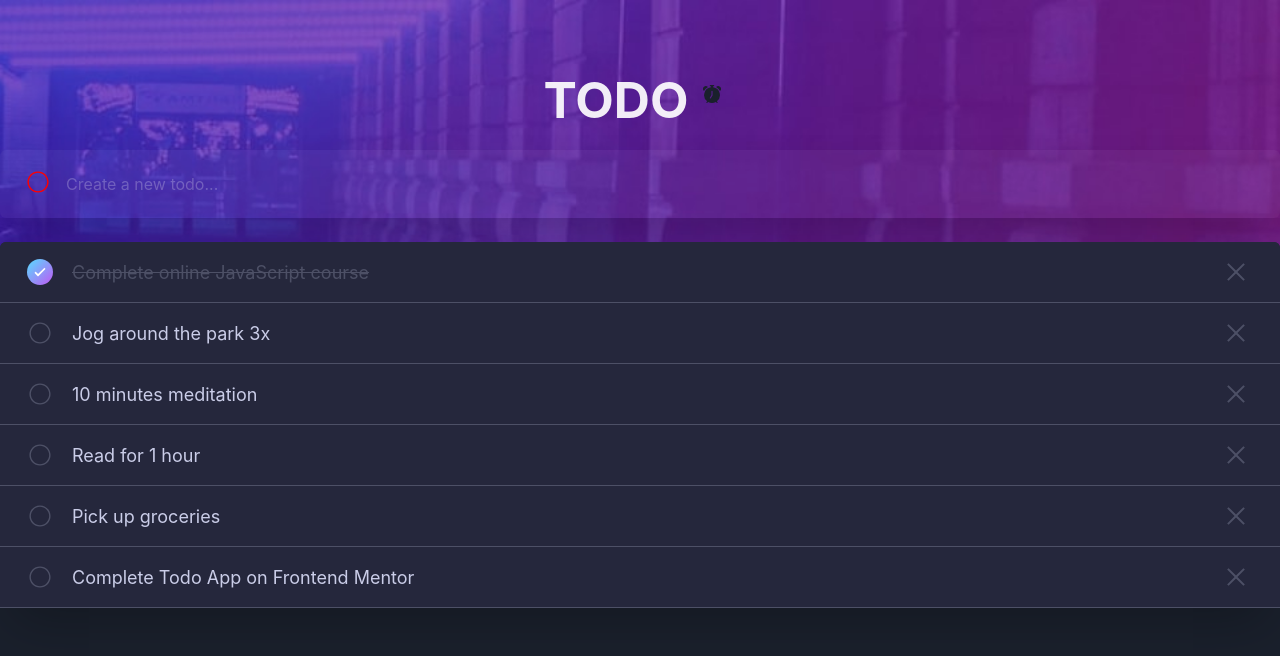
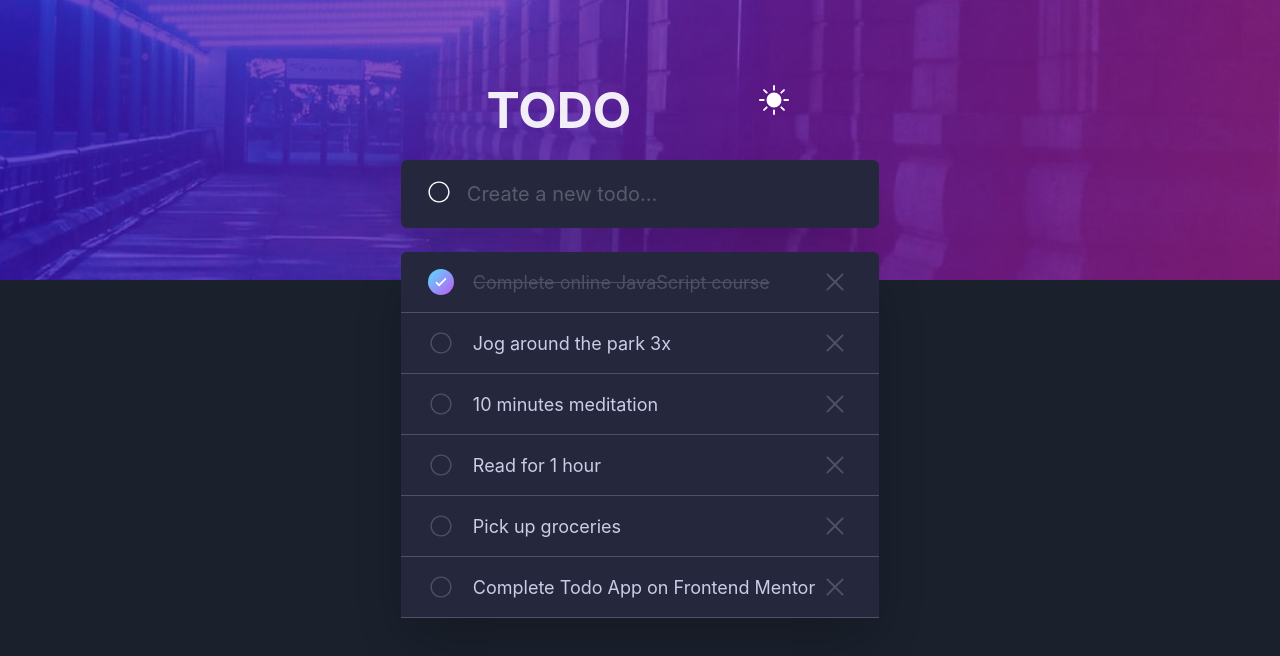
Before and after one commit to gorakhjoshi/react-vite-ts, a React (Vite) app: page / in a window 1280 px wide. Shown: the top 656 px of the page. Built offline with nearby package versions, Linux system fonts and the light colour scheme.

Commit message:
slightly UI modified

```diff
--- a/src/components/TodoComponent/index.tsx
+++ b/src/components/TodoComponent/index.tsx
@@ -1,41 +1,32 @@
-import { Box, Flex, Heading, Icon, IconButton } from '@chakra-ui/react';
-import { BsFillAlarmFill } from 'react-icons/bs';
+import { Box, Flex, Heading, Icon, IconButton, Spacer } from '@chakra-ui/react';
+import { BsFillSunFill } from 'react-icons/bs';
 import TodoInput from '../TodoInput';
 import TodoList from '../TodoList';
 
 function TodoComponent() {
   return (
     <Flex
-      as="main"
       w="100%"
-      h="400px"
+      h="35vh"
       bgImage="assets/bgImage.jpg"
-      position="absolute"
       bgSize="cover"
       bgPosition="center"
       direction="column"
+      align="center"
     >
-      <Flex
-        direction="column"
-        maxW="600px"
-        position="relative"
-        mx="auto"
-        top="50"
-        p="5"
-      >
-        <Flex justify="space-between">
+      <Flex w="24%" justifyContent="space-between" mt="80px" mb="20px">
         <Heading as="h1" fontSize="50px">
           TODO
         </Heading>
         <IconButton
           aria-label="toggle mode"
           colorScheme="transparent"
-            icon={<Icon as={BsFillAlarmFill} />}
-            size="lg"
+          icon={<Icon as={BsFillSunFill} />}
+          fontSize="30px"
+          color="white"
         />
       </Flex>
-      </Flex>
-      <Box mt="50px">
+      <Box>
         <TodoInput />
         <TodoList />
         {/* TODO: Create FilterTodo Component */}
--- a/src/components/TodoInput/index.tsx
+++ b/src/components/TodoInput/index.tsx
@@ -15,14 +15,17 @@ function TodoInput() {
     <Flex w="100%" mb="6" boxShadow="2xl">
       <InputGroup>
         <InputLeftElement py="8" px="38px" color={colorMode ? 'red' : 'green'}>
-          <Icon as={IoIosRadioButtonOff} fontSize="26" />
+          <Icon as={IoIosRadioButtonOff} fontSize="26" color="white" />
         </InputLeftElement>
 
         <Input
           variant="filled"
+          color="white"
+          fontSize="20px"
           placeholder="Create a new todo..."
           py="8"
           pl="16"
+          background= 'hsl(235, 24%, 19%)'
           maxLength={40}
           _hover={{
             background: '',
```
Lines whose indentation alone changed are shown as unchanged.
